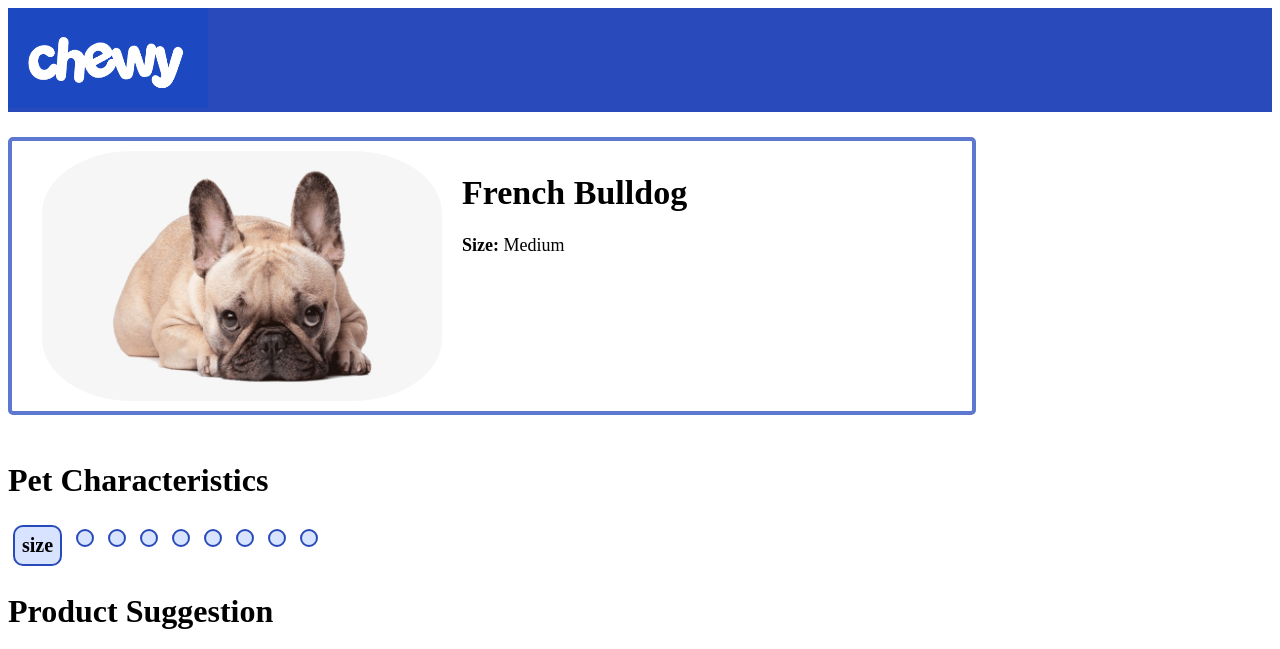
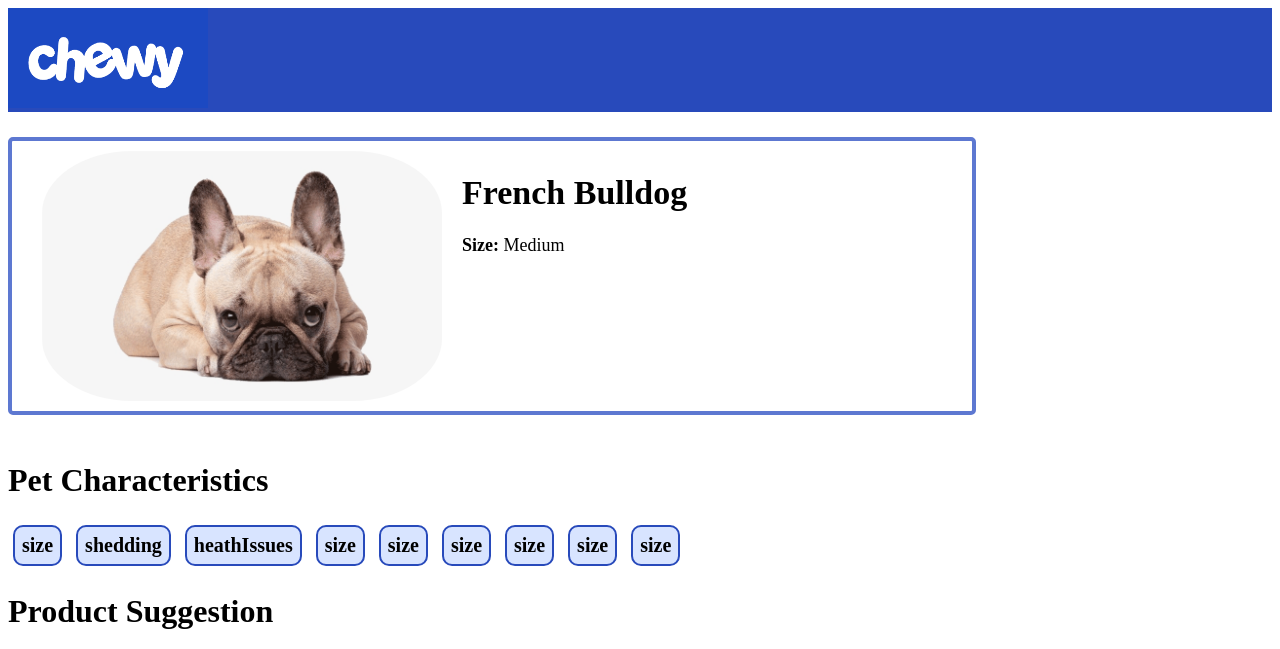
Before and after one commit to iglesias-johnluke/chewy-hackathon, a website: page dogProfile/dogProfile.html in a window 1280 px wide. Shown: the top 649 px of the page. Drawn offline with Linux system fonts and the light colour scheme.

```diff
--- a/dogProfile/dogProfile.html
+++ b/dogProfile/dogProfile.html
@@ -18,7 +18,7 @@
             <div class = characteristics>
                 <h1>Pet Characteristics</h1>
                 <div>
-                    <div class = "ch" id = "size"></div>
+                    <div class = "ch" id = "size">1</div>
                     <div class = "ch" id = "shedding"></div>
                     <div class = "ch" id = "heathIssues"></div>
                     <div class = "ch" id = "loud"></div>
--- a/dogProfile/dogProfile.js
+++ b/dogProfile/dogProfile.js
@@ -1,2 +1,12 @@
+
 document.getElementById("size").innerHTML = "size";
+document.getElementById("shedding").innerHTML = "shedding";
+document.getElementById("heathIssues").innerHTML = "heathIssues";
+document.getElementById("loud").innerHTML = "size";
+document.getElementById("hypoallergenic").innerHTML = "size";
+document.getElementById("yard").innerHTML = "size";
+document.getElementById("goodKids").innerHTML = "size";
+document.getElementById("goodOthers").innerHTML = "size";
+document.getElementById("protective").innerHTML = "size";
+
 console.log("testing");
```
Also changed, not shown: dogProfile/chewyproduct2.jpg (added), dogProfile/chewyproduct3.jpg (added), dogProfile/chewyproduct4.jpg (added), dogProfile/chewyproduct5.jpg (added), dogProfile/chewyproduct6.jpg (added).
